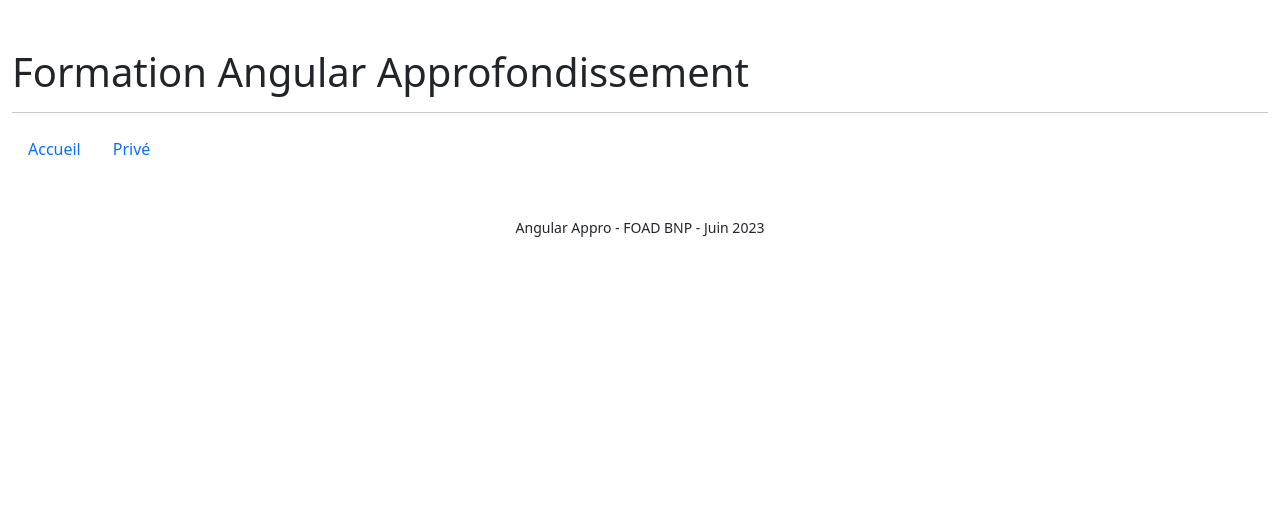
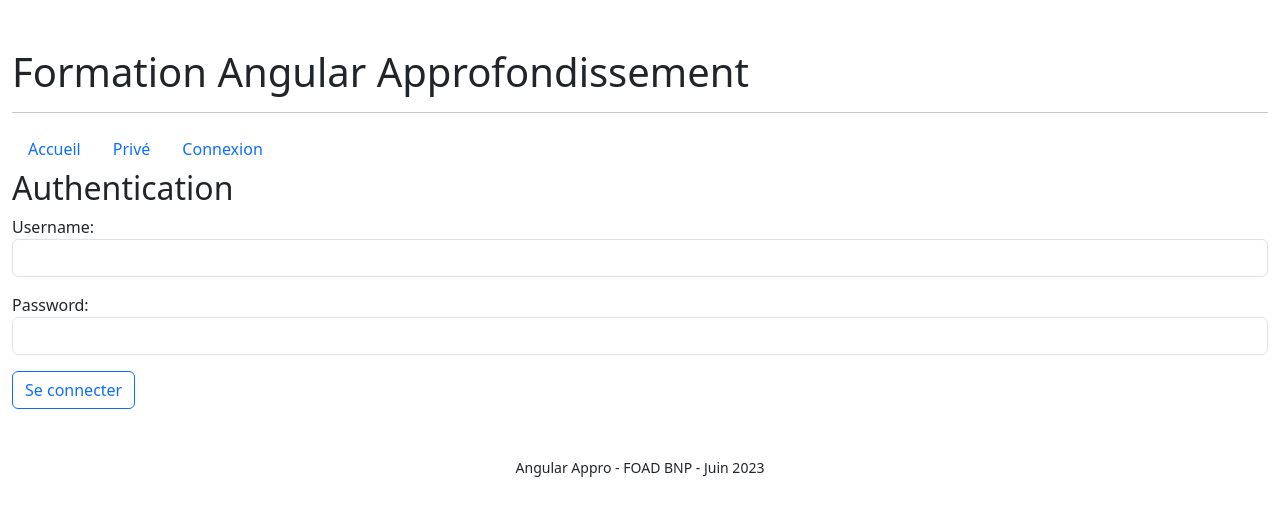
Before and after one commit to ToNnNo/AnuglarAppro2023w26, an Angular app: page /login in a window 1280 px wide. Before the commit this address led to /. Shown: the top 516 px of the page. Built offline with nearby package versions, Linux system fonts and the light colour scheme.

Commit message:
authentication

```diff
--- a/src/app/app-routing.module.ts
+++ b/src/app/app-routing.module.ts
@@ -3,10 +3,12 @@ import { RouterModule, Routes } from '@angular/router';
 import { HomeComponent } from "./components/home/home.component";
 import { PrivateComponent } from "./components/private/private.component";
 import { secureRouteGuard } from "./guards/secure-route.guard";
+import { AuthenticationComponent } from "./components/authentication/authentication.component";
 
 const routes: Routes = [
   { path: "", component: HomeComponent },
-  { path: "private", component: PrivateComponent, canActivate: [() => true, secureRouteGuard] }
+  { path: "private", component: PrivateComponent, canActivate: [() => true, secureRouteGuard] },
+  { path: "login", component: AuthenticationComponent },
 ];
 
 @NgModule({
--- a/src/app/app.component.html
+++ b/src/app/app.component.html
@@ -6,6 +6,7 @@
   <nav class="nav">
     <a class="nav-link" routerLink="/">Accueil</a>
     <a class="nav-link" routerLink="/private">Privé</a>
+    <a class="nav-link" routerLink="/login">Connexion</a>
   </nav>
   <main>
     <router-outlet></router-outlet>
--- a/src/app/components/authentication/authentication.component.html
+++ b/src/app/components/authentication/authentication.component.html
@@ -1 +1,18 @@
-<p>authentication works!</p>
+<h2>Authentication</h2>
+
+<form *ngIf="!this.state; else blockLogout">
+  <div class="mb-3">
+    <label for="username">Username:</label>
+    <input type="text" id="username" class="form-control" />
+  </div>
+  <div class="mb-3">
+    <label for="password">Password:</label>
+    <input type="password" id="password" class="form-control" />
+  </div>
+  <button class="btn btn-outline-primary" (click)="authenticate()">Se connecter</button>
+</form>
+
+<ng-template #blockLogout>
+  <p>Bienvenue Stéphane</p>
+  <button class="btn btn-outline-warning" (click)="logout()">Déconnexion</button>
+</ng-template>
--- a/src/app/components/authentication/authentication.component.ts
+++ b/src/app/components/authentication/authentication.component.ts
@@ -1,10 +1,27 @@
-import { Component } from '@angular/core';
+import { Component, OnInit } from '@angular/core';
+import { AuthenticatorService } from "../../security/authenticator.service";
 
 @Component({
   selector: 'app-authentication',
   templateUrl: './authentication.component.html',
   styleUrls: ['./authentication.component.css']
 })
-export class AuthenticationComponent {
+export class AuthenticationComponent implements OnInit {
+
+  state: boolean = false
+
+  constructor(private authenticator: AuthenticatorService) { }
+
+  ngOnInit() {
+    this.state = this.authenticator.isAuthenticate();
+  }
+
+  public authenticate(): void {
+    this.state = this.authenticator.login();
+  }
+
+  public logout(): void {
+    this.state = this.authenticator.logout();
+  }
 
 }
--- a/src/app/guards/secure-route.guard.ts
+++ b/src/app/guards/secure-route.guard.ts
@@ -1,5 +1,10 @@
 import { CanActivateFn } from '@angular/router';
+import { inject } from "@angular/core";
+import { AuthenticatorService } from "../security/authenticator.service";
 
 export const secureRouteGuard: CanActivateFn = (route, state) => {
-  return false;
+
+  const authenticator = inject(AuthenticatorService);
+
+  return authenticator.isAuthenticate();
 };
--- /dev/null
+++ b/src/app/security/authenticator.service.ts
@@ -0,0 +1,30 @@
+import { Injectable } from '@angular/core';
+
+@Injectable({
+  providedIn: 'root'
+})
+export class AuthenticatorService {
+
+  private static KEY: string = "authentication";
+
+  constructor() { }
+
+  public login(): boolean {
+    localStorage.setItem(AuthenticatorService.KEY, "fake-jwt-token");
+    return true;
+  }
+
+  public logout(): boolean {
+    localStorage.removeItem(AuthenticatorService.KEY);
+    return false;
+  }
+
+  public isAuthenticate(): boolean {
+    return localStorage.getItem(AuthenticatorService.KEY) != null;
+  }
+
+  public getToken(): string|null {
+    return localStorage.getItem(AuthenticatorService.KEY);
+  }
+
+}
```
Also changed, not shown: 1 other file (tests, documents, lock files or other folders).
